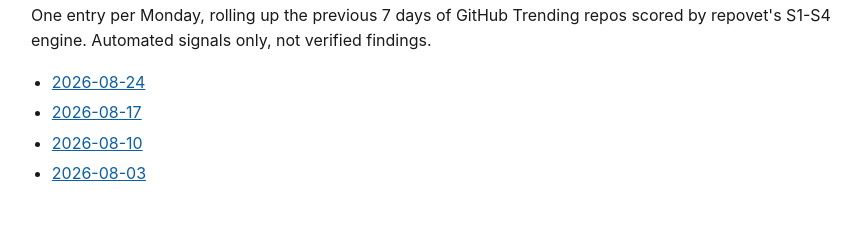
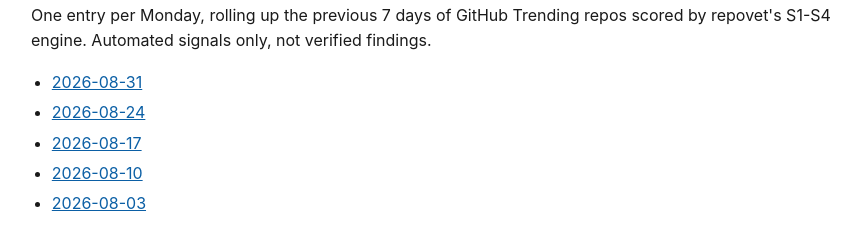
Before and after one commit to takowei/repovet, a plain HTML site: page docs/digests/index.html in a window 1280 px wide. Shown: the part 141-388 px from the top of the page, without its empty margins (209-1070 px from the left). Drawn offline with Linux system fonts and the light colour scheme.

Commit message:
docs: update digest index (2026-08-31)

```diff
--- a/docs/digests/index.html
+++ b/docs/digests/index.html
@@ -25,6 +25,7 @@ footer { margin-top: 2.5rem; font-size: 0.82rem; color: #666;
 repos scored by repovet's S1-S4 engine. Automated signals only, not
 verified findings.</p>
 <ul>
+  <li><a href="2026-08-31.html">2026-08-31</a></li>
   <li><a href="2026-08-24.html">2026-08-24</a></li>
   <li><a href="2026-08-17.html">2026-08-17</a></li>
   <li><a href="2026-08-10.html">2026-08-10</a></li>
```
